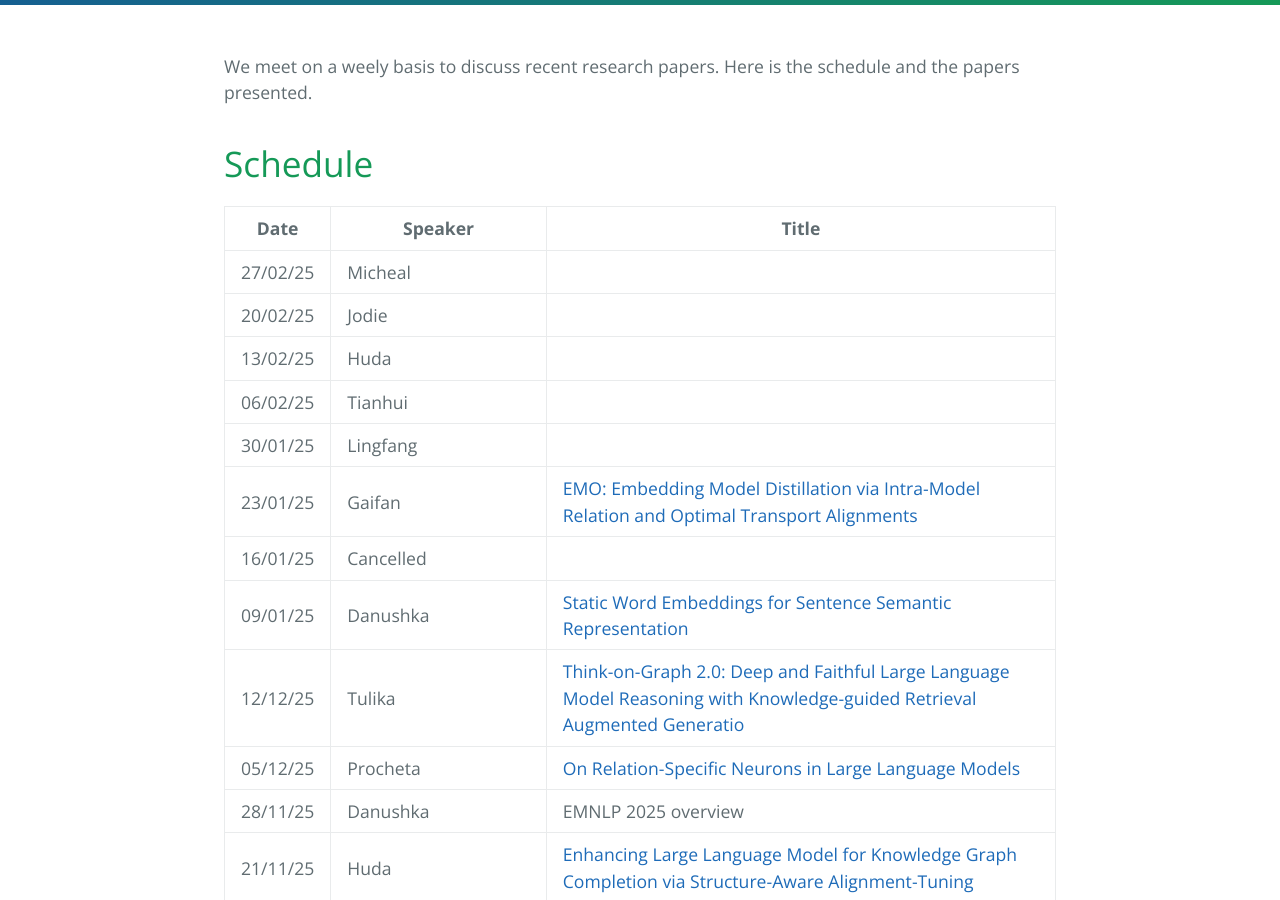
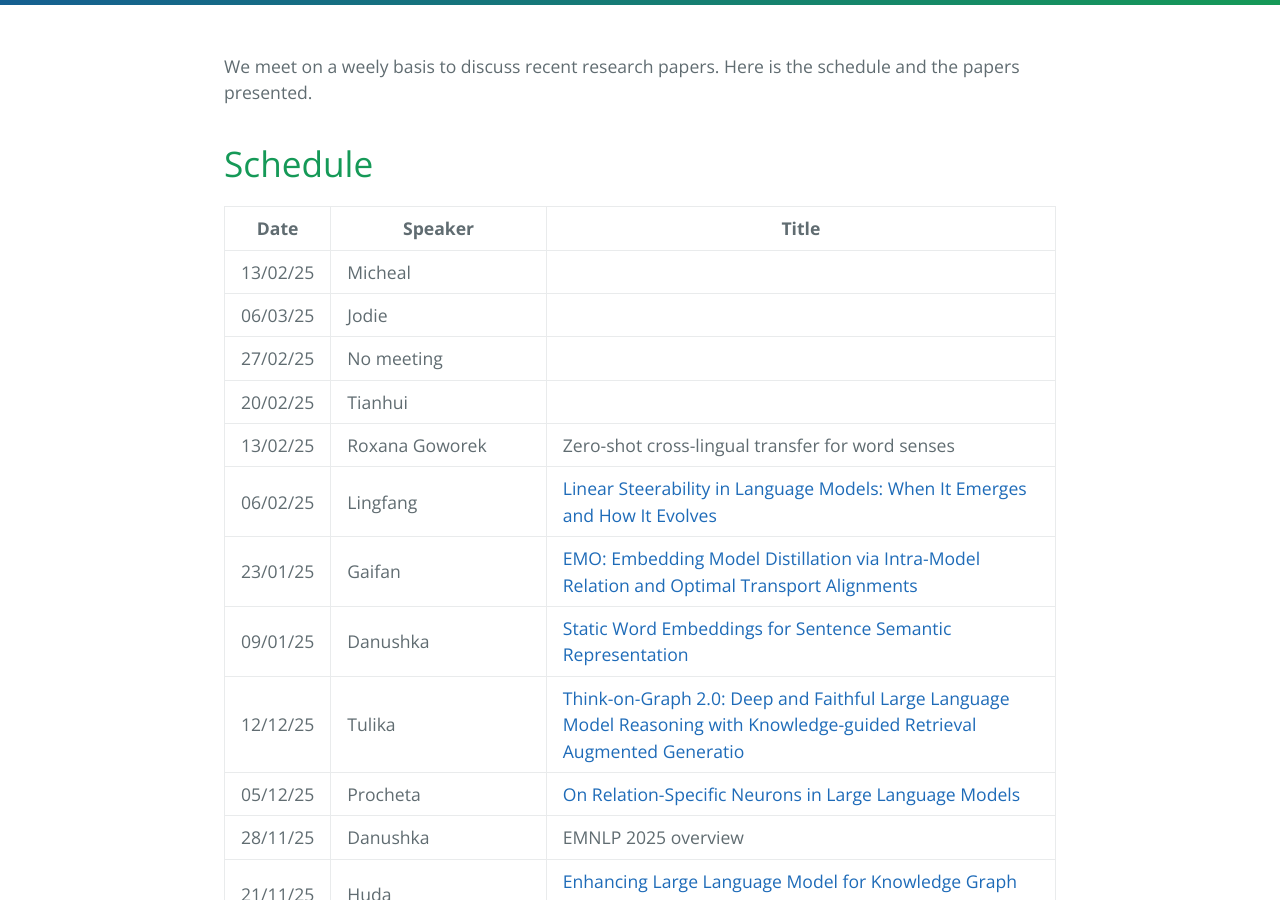
Before and after one commit to LivNLP/livnlp.github.io, a Jekyll site: the page built from reading.md, in a window 1280 px wide and 900 px high, scrolled down 368 px. Built offline with Jekyll 4.4.1, drawn with Linux system fonts in a browser that asks for light colours.

Commit message:
Revise schedule with updated speakers and titles
Updated the schedule with new speaker names and titles, and removed a cancelled entry.

```diff
--- a/reading.md
+++ b/reading.md
@@ -13,13 +13,13 @@ We meet on a weely basis to discuss recent research papers. Here is the schedule
 
 | Date | Speaker | Title
 | ----- | ------- | -----
-| 27/02/25|   Micheal |
-| 20/02/25|   Jodie |
-| 13/02/25|   Huda |
-| 06/02/25|   Tianhui |
-| 30/01/25|   Lingfang |
+| 13/02/25|   Micheal |
+| 06/03/25|   Jodie |
+| 27/02/25|   No meeting |
+| 20/02/25|   Tianhui |
+| 13/02/25|   Roxana Goworek | Zero-shot cross-lingual transfer for word senses
+| 06/02/25|   Lingfang | [Linear Steerability in Language Models: When It Emerges and How It Evolves](https://aclanthology.org/2025.findings-emnlp.969)
 | 23/01/25|   Gaifan | [EMO: Embedding Model Distillation via Intra-Model Relation and Optimal Transport Alignments](https://aclanthology.org/2025.emnlp-main.385/)
-| 16/01/25|  Cancelled
 | 09/01/25|  Danushka | [Static Word Embeddings for Sentence Semantic Representation](https://aclanthology.org/2025.emnlp-main.316/)
 | 12/12/25|  Tulika | [Think-on-Graph 2.0: Deep and Faithful Large Language Model Reasoning with Knowledge-guided Retrieval Augmented Generatio](https://arxiv.org/abs/2407.10805)
 | 05/12/25|  Procheta | [On Relation-Specific Neurons in Large Language Models](https://aclanthology.org/2025.emnlp-main.52/)
```
